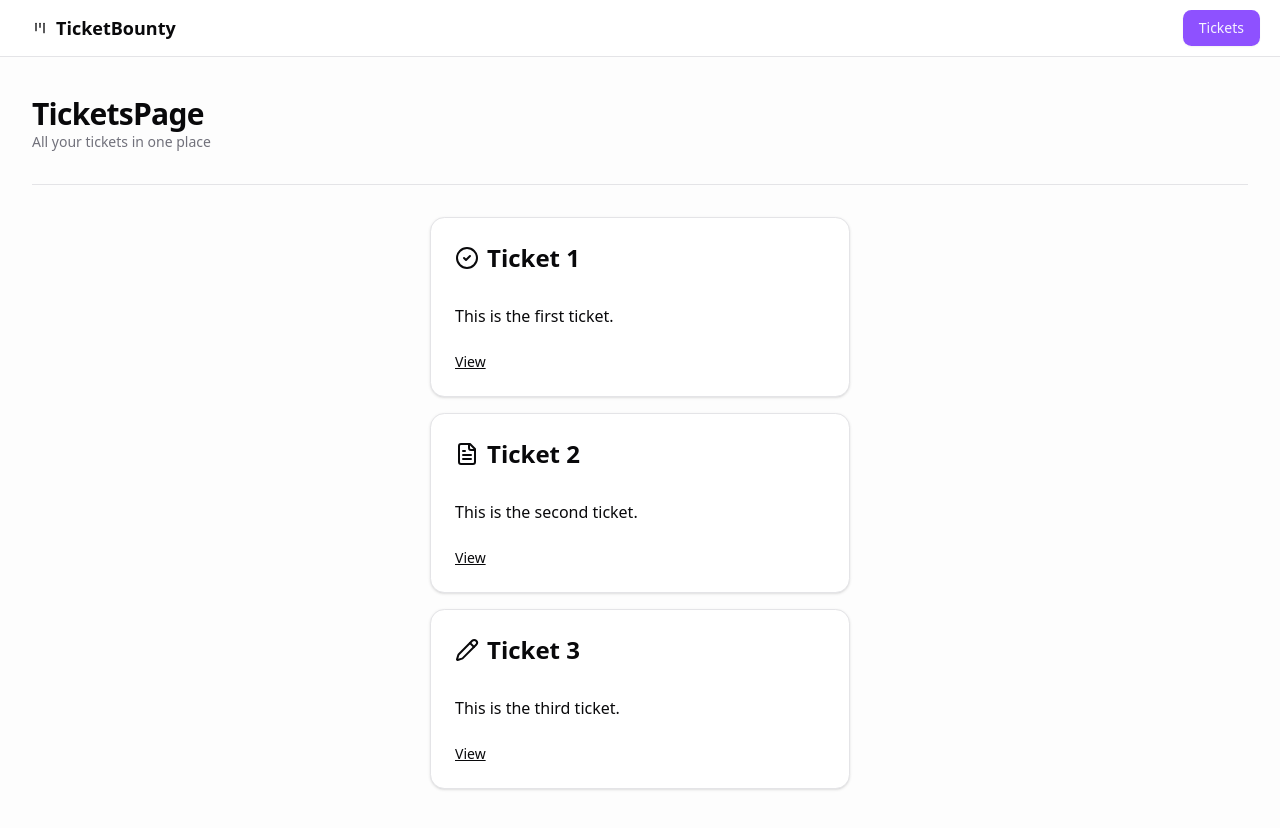
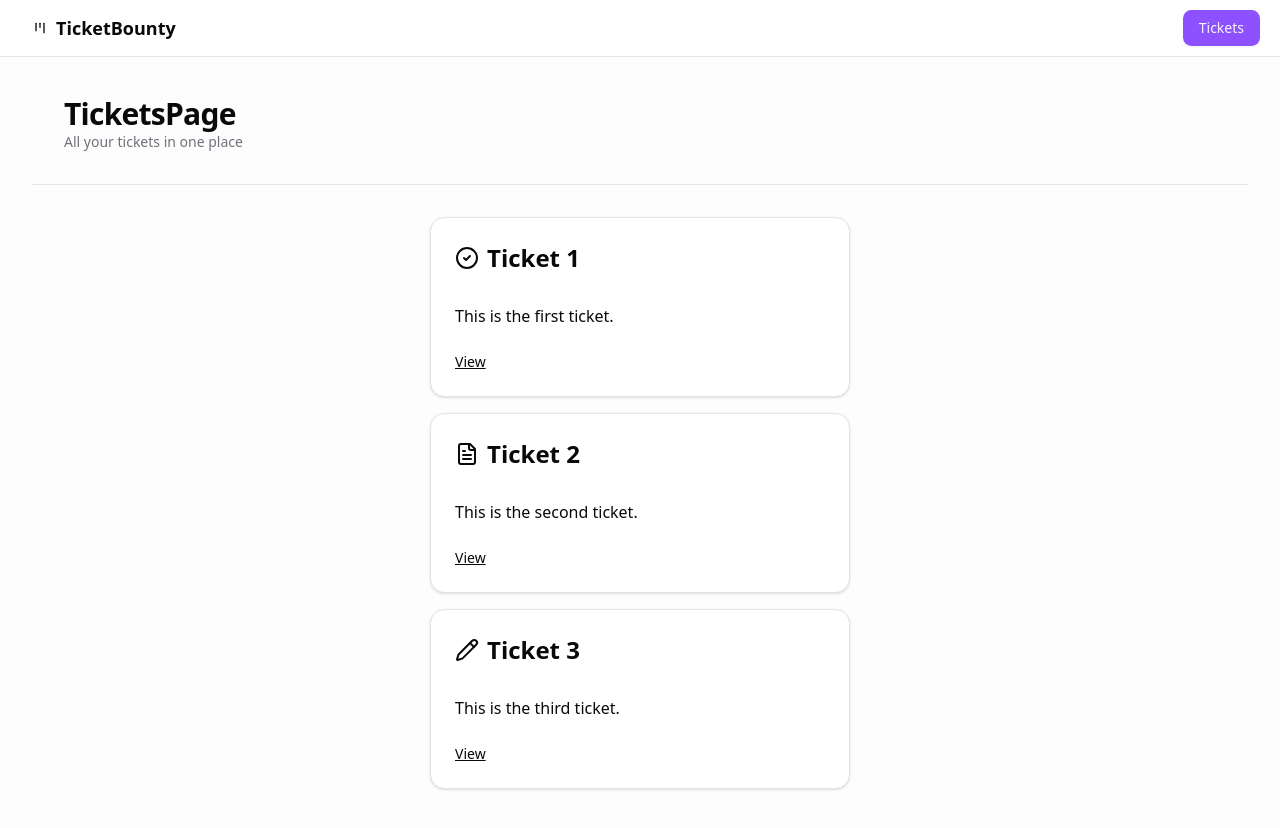
Before and after one commit to austinfalk/the-road-to-next-app, a Next.js app: page /tickets in a window 1280 px wide. Shown: the top 828 px of the page. Built offline with nearby package versions, Linux system fonts and the light colour scheme.

Commit message:
refactor(components): added custom components

```diff
--- a/src/app/layout.tsx
+++ b/src/app/layout.tsx
@@ -1,10 +1,7 @@
 import './globals.css';
-import { LucideKanban } from 'lucide-react';
 import type { Metadata } from 'next';
 import { Geist, Geist_Mono } from 'next/font/google';
-import Link from 'next/link';
-import { buttonVariants } from '@/components/ui/button';
-import { homePath, ticketsPath } from '@/paths';
+import { Header } from '@/components/header';
 
 const geistSans = Geist({
   variable: '--font-geist-sans',
@@ -31,25 +28,7 @@
       <body
         className={`${geistSans.variable} ${geistMono.variable} antialiased`}
       >
-        <nav className="supports-backdrop-blur:bg-background/60 bg-background/95 fixed top-0 right-0 left-0 z-20 flex w-full justify-between border-b px-5 py-2.5 backdrop-blur">
-          <div>
-            <Link
-              href={homePath()}
-              className={buttonVariants({ variant: 'ghost' })}
-            >
-              <LucideKanban />
-              <h1 className="text-lg font-semibold">TicketBounty</h1>
-            </Link>
-          </div>
-          <div>
-            <Link
-              href={ticketsPath()}
-              className={buttonVariants({ variant: 'default' })}
-            >
-              Tickets
-            </Link>
-          </div>
-        </nav>
+        <Header />
         <main className="bg-secondary/20 flex min-h-screen flex-1 flex-col overflow-x-hidden overflow-y-auto px-8 py-24">
           {children}
         </main>
--- a/src/app/page.tsx
+++ b/src/app/page.tsx
@@ -1,15 +1,11 @@
 import Link from 'next/link';
+import { Heading } from '@/components/heading';
 import { ticketsPath } from '@/paths';
 
 const HomePage = () => {
   return (
     <div className="flex flex-1 flex-col gap-y-8">
-      <div>
-        <h2 className="text-3xl font-bold tracking-tight">HomePage</h2>
-        <p className="text-muted-foreground text-sm">
-          Your home place to start
-        </p>
-      </div>
+      <Heading title="HomePage" description="Your home place to start" />
 
       <div className="flex flex-1 flex-col items-center">
         <Link href={ticketsPath()} className="underline">
--- a/src/app/tickets/page.tsx
+++ b/src/app/tickets/page.tsx
@@ -1,5 +1,6 @@
 import { LucideCircleCheck, LucideFileText, LucidePencil } from 'lucide-react';
 import Link from 'next/link';
+import { Heading } from '@/components/heading';
 import {
   Card,
   CardContent,
@@ -7,7 +8,6 @@
   CardHeader,
   CardTitle,
 } from '@/components/ui/card';
-import { Separator } from '@/components/ui/separator';
 import { initialTickets } from '@/data';
 import { ticketPath } from '@/paths';
 
@@ -20,14 +20,10 @@
 const TicketsPage = () => {
   return (
     <div className="flex flex-1 flex-col gap-y-8">
-      <div>
-        <h2 className="text-3xl font-bold tracking-tight">TicketsPage</h2>
-        <p className="text-muted-foreground text-sm">
-          All your tickets in one place
-        </p>
-      </div>
-
-      <Separator />
+      <Heading
+        title="TicketsPage"
+        description="All your tickets in one place"
+      />
 
       <div className="animate-fade-from-top flex flex-1 flex-col items-center gap-y-4">
         {initialTickets.map((ticket) => (
--- /dev/null
+++ b/src/components/header.tsx
@@ -0,0 +1,32 @@
+import { LucideKanban } from 'lucide-react';
+import Link from 'next/link';
+import { buttonVariants } from '@/components/ui/button';
+import { homePath, ticketsPath } from '@/paths';
+
+const Header = () => {
+  return (
+    <>
+      <nav className="supports-backdrop-blur:bg-background/60 bg-background/95 fixed top-0 right-0 left-0 z-20 flex w-full justify-between border-b px-5 py-2.5 backdrop-blur">
+        <div>
+          <Link
+            href={homePath()}
+            className={buttonVariants({ variant: 'ghost' })}
+          >
+            <LucideKanban />
+            <h1 className="text-lg font-semibold">TicketBounty</h1>
+          </Link>
+        </div>
+        <div>
+          <Link
+            href={ticketsPath()}
+            className={buttonVariants({ variant: 'default' })}
+          >
+            Tickets
+          </Link>
+        </div>
+      </nav>
+    </>
+  );
+};
+
+export { Header };
--- /dev/null
+++ b/src/components/heading.tsx
@@ -0,0 +1,22 @@
+import { Separator } from '@/components/ui/separator';
+
+type HeadingProps = {
+  title: string;
+  description?: string;
+};
+
+const Heading = ({ title, description }: HeadingProps) => {
+  return (
+    <>
+      <div className="px-8">
+        <h2 className="text-3xl font-bold tracking-tight">{title}</h2>
+        {description && (
+          <p className="text-muted-foreground text-sm">{description}</p>
+        )}
+      </div>
+      <Separator />
+    </>
+  );
+};
+
+export { Heading };
```
